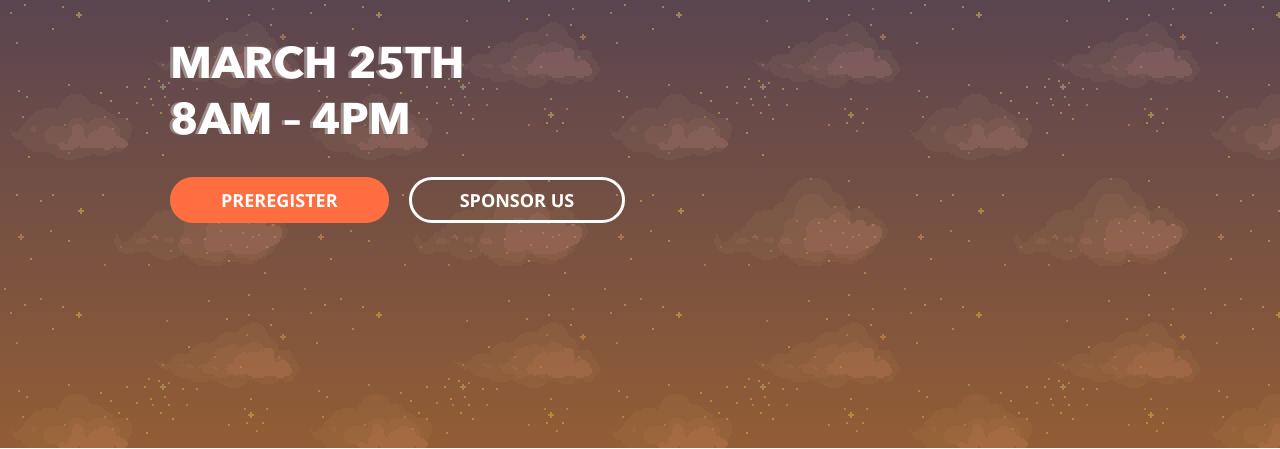
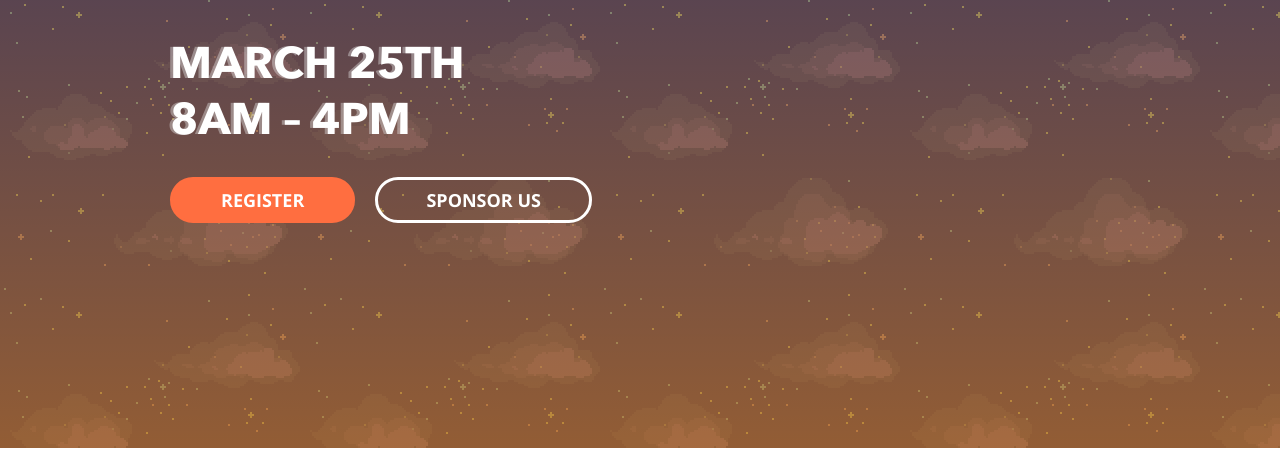
Before and after one commit to FSU-ACM/Contest-Server, a Python web app: template app/templates/index.html in a window 1280 px wide. Shown: the part 314-763 px from the top of the page. Run offline with Jinja, Linux system fonts and the light colour scheme; the template is opened without the code that fills it, so the values that code supplies are empty; some libraries are stand-ins or nearby versions.

Commit message:
Update registration button target.

```diff
--- a/app/templates/index.html
+++ b/app/templates/index.html
@@ -20,7 +20,7 @@
 
 			<br />
 
-			<button class="register" onclick="location.href='/preregister';">Preregister</button>
+			<button class="register" onclick="location.href='/register';">Register</button>
 			<button class="sponsor-us" onclick="location.href='mailto:hello@acmatfsu.org';">Sponsor Us</button>
 
 			<!-- <h2><a href="/preregister" class="hlink">Preregister Now</a></h2> -->
```
